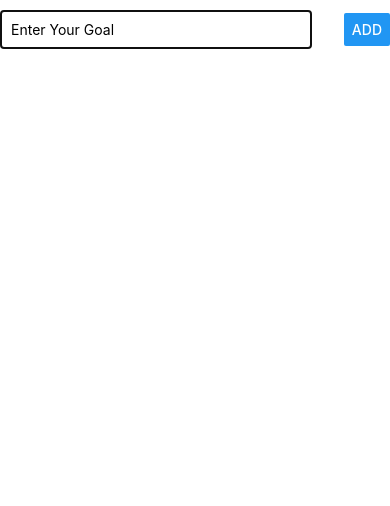
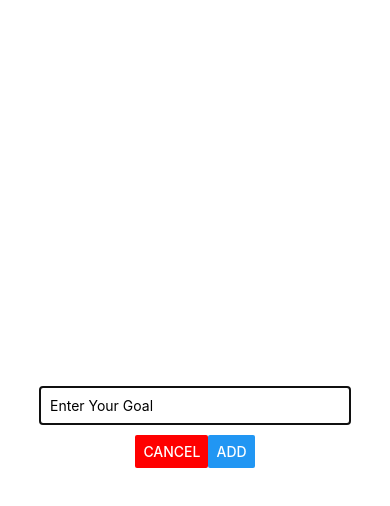
Before and after one commit to femmyte/goal-creation-app, a React Native app: screen / in a window 390 px wide. Both pictures are taken after a click on the button "ADD GOAL". Shown: the top 506 px of the page. Built offline with nearby package versions, Linux system fonts and the light colour scheme.

Commit message:
feat: Added cancel button

```diff
--- a/App.js
+++ b/App.js
@@ -26,9 +26,15 @@ export default function App() {
   const [contents, setContents] = useState([])
   const [isShowModal, setIsShowModal] = useState(false)
   const handleAdd = ([goal, setGoal]) => {
-    let newContent = { goal, formattedTime, id: seconds }
-    setContents((prevState) => [...prevState, newContent])
+    if (goal) {
+      let newContent = { goal, formattedTime, id: seconds }
+      setContents((prevState) => [...prevState, newContent])
+    }
     setGoal('')
+    setIsShowModal(false)
+  }
+  const handleCancel = () => {
+    setIsShowModal(false)
   }
   const handleDelete = (id) => {
     const newContent = contents.filter((content) => {
@@ -43,7 +49,11 @@ export default function App() {
     <View style={styles.container}>
       <Button onPress={() => setIsShowModal(true)} title='Add Goal' />
       {/* <Text style={styles.head}>ENTER YOUR GOAL HERE!</Text> */}
-      <GoalInput visible={isShowModal} onAddGoal={handleAdd} />
+      <GoalInput
+        visible={isShowModal}
+        onAddGoal={handleAdd}
+        onCancel={handleCancel}
+      />
       {contents.length < 1 ? (
         <Text style={styles.info}>You don't have any goal yet</Text>
       ) : (
--- a/components/GoalInput.js
+++ b/components/GoalInput.js
@@ -1,13 +1,13 @@
 import React, { useState } from 'react'
 import { View, TextInput, Button, StyleSheet, Modal } from 'react-native'
-const GoalInput = ({ onAddGoal, visible }) => {
+const GoalInput = ({ onAddGoal, visible, onCancel }) => {
   const [goal, setGoal] = useState('')
   const handleChange = (enteredText) => {
     setGoal(enteredText)
   }
 
   return (
-    <Modal visible={visible}>
+    <Modal visible={visible} animationType='slide' style={styles.modal}>
       <View style={styles.screen}>
         <TextInput
           placeholder='Enter Your Goal'
@@ -15,7 +15,25 @@ const GoalInput = ({ onAddGoal, visible }) => {
           value={goal}
           onChangeText={handleChange}
         />
-        <Button title='Add' onPress={onAddGoal.bind(this, [goal, setGoal])} />
+        <View
+          style={{
+            flexDirection: 'row',
+            justifyContent: 'space-between',
+            // flex: 1,
+          }}
+        >
+          <Button
+            title='CANCEL'
+            color='red'
+            style={styles.button}
+            onPress={onCancel}
+          />
+          <Button
+            title='Add'
+            style={styles.button}
+            onPress={onAddGoal.bind(this, [goal, setGoal])}
+          />
+        </View>
       </View>
     </Modal>
   )
@@ -23,8 +41,9 @@ const GoalInput = ({ onAddGoal, visible }) => {
 
 const styles = StyleSheet.create({
   screen: {
-    flexDirection: 'row',
-    justifyContent: 'space-between',
+    // flexDirection: 'row',
+    flex: 1,
+    justifyContent: 'center',
     alignItems: 'center',
   },
   input: {
@@ -36,8 +55,13 @@ const styles = StyleSheet.create({
   },
   button: {
     padding: 10,
-    color: 'red',
-    backgroundColor: 'green',
+    marginRight: 10,
+  },
+  modal: {
+    flex: 1,
+    justifyContent: 'center',
+    alignContent: 'center',
+    // height:
   },
 })
 export default GoalInput
```
